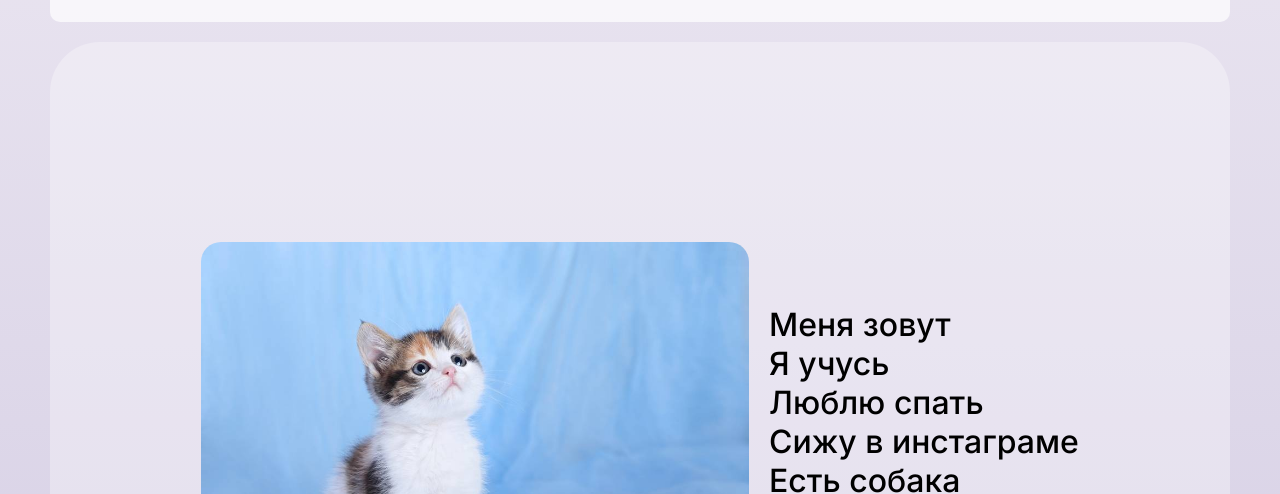
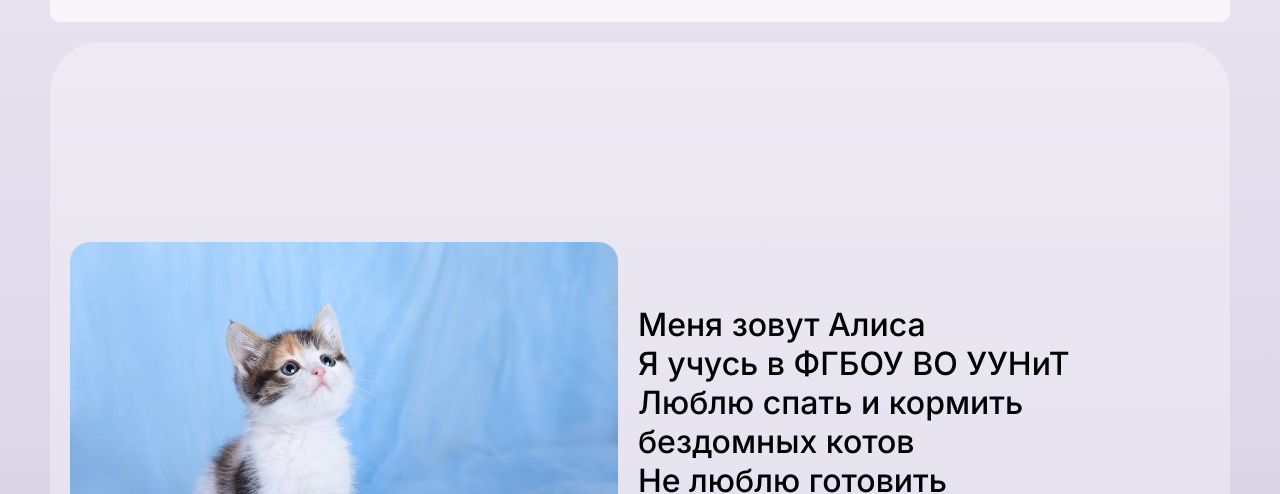
Before and after one commit to nekrulya/labaAlisa, a plain HTML site: page html/about.html in a window 1280 px wide. Shown: the part 78-572 px from the top of the page. Drawn offline with Linux system fonts and the light colour scheme.

Commit message:
Алиса правки

```diff
--- a/html/about.html
+++ b/html/about.html
@@ -30,11 +30,10 @@
       <div class="content">
         <img src="../img/me.jpg" alt="me" class="my__photo" />
         <ul class="my__descr">
-          <li class="descr__item">Меня зовут</li>
-          <li class="descr__item">Я учусь</li>
-          <li class="descr__item">Люблю спать</li>
-          <li class="descr__item">Сижу в инстаграме</li>
-          <li class="descr__item">Есть собака</li>
+          <li class="descr__item">Меня зовут Алиса</li>
+          <li class="descr__item">Я учусь в ФГБОУ ВО УУНиТ</li>
+          <li class="descr__item">Люблю спать и кормить бездомных котов</li>
+          <li class="descr__item">Не люблю готовить</li>
           <li class="descr__item">
             <div class="soc__links">
               <a href="https://t.me/alice_gilazova">
```
